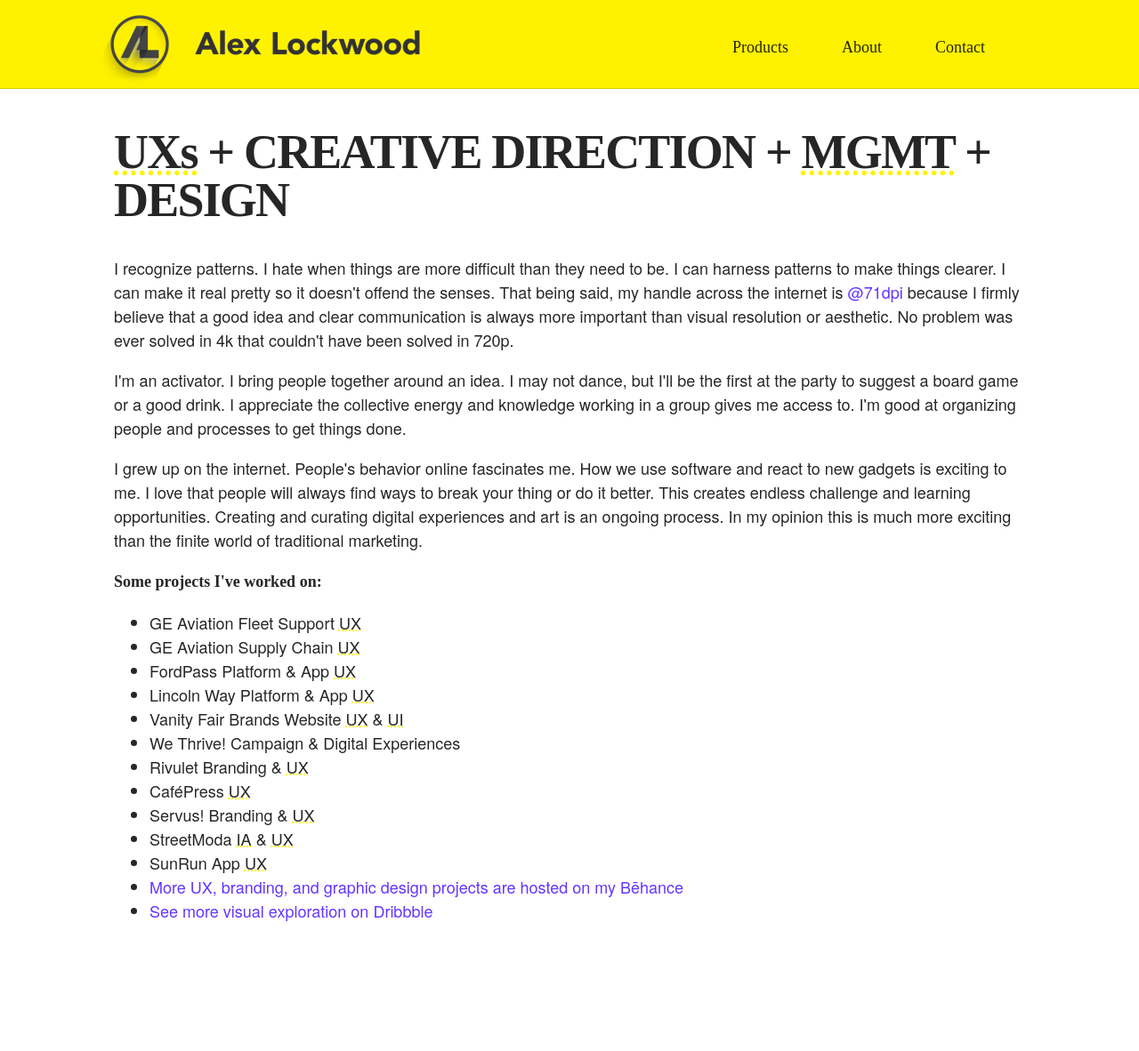
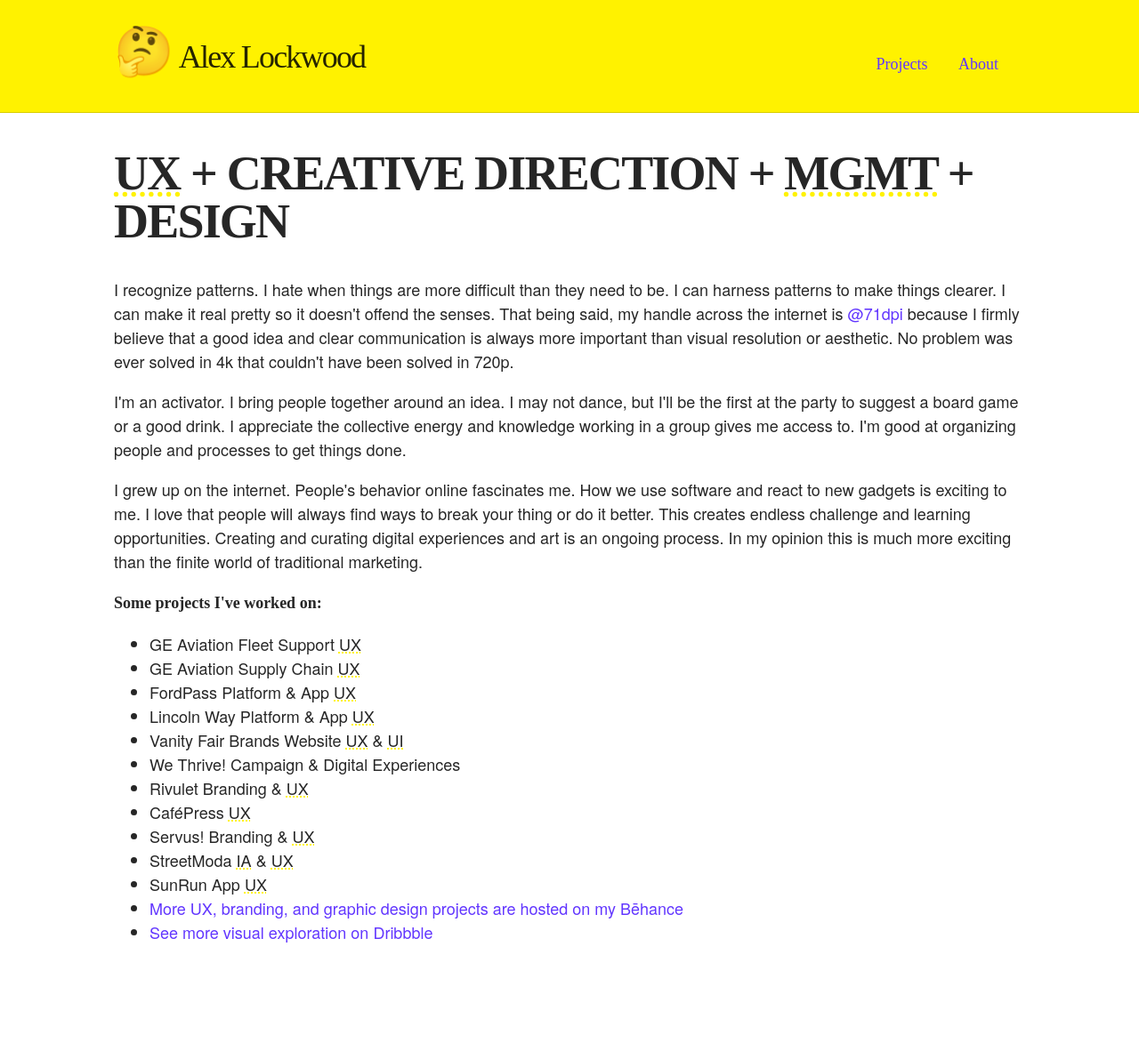
Before and after one commit to 71dpi/alex, a PHP site: page / in a window 1280 px wide. Shown: the whole page at 89% size. After the commit the page ends 1060 px from the top, so only its background shows below. Run offline with PHP 8.4, Linux system fonts and the light colour scheme.

Commit message:
Bailed on the fancy nav

```diff
--- a/index.html
+++ b/index.html
@@ -6,42 +6,20 @@
     <title>Alex Lockwood's Website</title>
   </head>
   <body>
-
       <header>
           <div id="logo">
               <a class="logo-link" href="/index.html" title="back to homepage" rel="homepage">
-                <picture>
-                  <source media="(min-width:650px)" srcset="img/alexlockwood-logo.webp 2x" style="height:100px;">
-                  <source media="(min-width:650px)" srcset="img/alexlockwood-logo.png 2x" style="height:100px;">
-                  <source media="(min-width:465px)" srcset="img/alexlockwood-logo.webp" style="height:100px;">
-                  <source media="(min-width:465px)" srcset="img/alexlockwood-logo.png" style="height:100px;">
-                  <img src="img/alexlockwood-logo.png" alt="Alex Lockwood Logo" style="height:100px;">
-                </picture>
-              </a>
+                <span class="big-emoji">🤔</span>&nbsp;Alex Lockwood</a>
             </div>
-            <input id="main-menu-checkbox" type="checkbox">
-            <label for="main-menu-checkbox" class="menu-toggle">
-          <span class="sr-only">Open main menu</span>
-          <span class="fa fa-bars" aria-hidden="true">Menu</span>
-        </label>
-        <nav id="main-menu" role="navigation" class="main-menu" aria-expanded="false" aria-label="Main menu">
-          <label for="main-menu-checkbox"class="menu-close">
-            <span class="sr-only">Close main menu</span>
-            <span class="fa fa-close" aria-hidden="true">Menu</span>
-          </label>
-          <ul>
-            <li class="nav-link"><a href="#">Products</a></li>
+        <nav id="main-menu" role="navigation" class="main-menu">
+          <ul class="nav-links">
+            <li class="nav-link"><a href="#">Projects</a></li>
             <li class="nav-link"><a href="#">About</a></li>
-            <li class="nav-link"><a href="#">Contact</a></li>
           </ul>
         </nav>
-        <label for="main-menu-checkbox"
-           class="backdrop"
-           tabindex="-1"
-           aria-hidden="true" hidden></label>
       </header>
-
-    <h1><abbr title="User Experience">UXs</abbr> + CREATIVE DIRECTION + <abbr title="Management & Direction">MGMT</abbr> + DESIGN</h1>
+<div id="content">
+    <h1><abbr title="User Experience">UX</abbr> + CREATIVE DIRECTION + <abbr title="Management & Direction">MGMT</abbr> + DESIGN</h1>
     <p>I recognize patterns. I hate when things are more difficult than they need to be. I can harness patterns to make things clearer. I can make it real pretty so it doesn't offend the senses. That being said, my handle across the internet is <a href="http://www.twitter.com/71dpi" title="Alex on Twitter" rel="external, twitter.com">@71dpi</a> because I firmly believe that a good idea and clear communication is always more important than visual resolution or aesthetic. No problem was ever solved in 4k that couldn't have been solved in 720p.</p>
     <p>I'm an activator. I bring people together around an idea. I may not dance, but I'll be the first at the party to suggest a board game or a good drink. I appreciate the collective energy and knowledge working in a group gives me access to. I'm good at organizing people and processes to get things done.</<p>
     <p>I grew up on the internet. People's behavior online fascinates me. How we use software and react to new gadgets is exciting to me. I love that people will always find ways to break your thing or do it better. This creates endless challenge and learning opportunities. Creating and curating digital experiences and art is an ongoing process. In my opinion this is much more exciting than the finite world of traditional marketing.</p>
@@ -61,5 +39,6 @@
       <li><a href="http://www.behance.net/71dpi" title="Alex's Behance portfolio" rel="external, Behance.net">More UX, branding, and graphic design projects are hosted on my Bēhance</a></li>
       <li><a href="http://www.dribbble.com/71dpi" title="Alex's Works in Progress and explorations on Dribbble" rel="external, dribbble.com">See more visual exploration on Dribbble</a></li>
     </ul>
+  </div>
   </body>
 </html>
--- a/style.css
+++ b/style.css
@@ -2,20 +2,64 @@ html {
   font-size: 18px;
 }
 body {
-  margin: 8rem 10%;
   padding: 0;
+  margin: 0;
 }
 header {
-  height: 100px;
-  position: absolute;
+  display: inline-block;
+  width: 100%;
+  box-sizing: inherit;
   top: 0;
   left: 0;
   right: 0;
-  padding: 0px 10%;
+  padding: 2rem 0px 1rem;
+  margin: 0;
   border-bottom: 1px solid rgba(0, 0, 0, 0.15);
   background-color: #fff200;
-  line-height: 100px;
 }
+#logo {
+  display: inline-block;
+  float: left;
+  margin-left: 10%;
+}
+.logo-link {
+  font-family: HelveticaNeue-Bold;
+  font-size: 2rem;
+  color: rgba(0, 0, 0, 0.85);
+  letter-spacing: -0.1rem;
+  line-height: 2.5rem;
+}
+.big-emoji {
+  font-size: 3rem;
+}
+nav {
+  display: block;
+  float: right;
+  margin-right: 10%;
+    top: 20px;
+}
+
+.nav-link {
+  display: inline-block;
+  padding: 0;
+  margin: 0 30px 0 0;
+  vertical-align: -webkit-baseline-middle;
+  font-family: HelveticaNeue-Bold;
+  font-size: 1rem;
+  color: rgba(0, 0, 0, 0.85);
+  letter-spacing: 0rem;
+  line-height: 4rem;
+}
+
+#main-menu{
+
+}
+.nav-links {
+  margin:0;
+}
+
+#content {display: inline-block; margin:0 10%;}
+
 p {
   font-family: HelveticaNeue;
   font-size: 1rem;
@@ -87,33 +131,6 @@ a:visited:hover:after {
   width: 100%;
 }
 
-#logo {
-  display: block;
-  float: left;
-  margin-left: -20px;
-}
-
-a.logo-link:after,
-a.logo-link:visited:after {
-  display: none;
-}
-
-nav {
-  display: block;
-  float: right;
-}
-
-.nav-link {
-  display: inline-block;
-  padding: 0;
-  margin: 0 30px 0 0;
-  vertical-align: -webkit-baseline-middle;
-  font-family: HelveticaNeue-Bold;
-  font-size: 1rem;
-  color: rgba(0, 0, 0, 0.85);
-  letter-spacing: 0rem;
-}
-
 a.ani-link,
 a.ani-link:visited {
   text-decoration: none;
@@ -139,202 +156,3 @@ a.ani-link:visited:hover:after {
 #clear-header {
   margin-top: 100px;
 }
-
-/* Screen reader only */
-.sr-only {
-  position: absolute;
-  width: 1px;
-  height: 1px;
-  padding: 0;
-  margin: -1px;
-  overflow: hidden;
-  clip: rect(0, 0, 0, 0);
-  border: 0;
-}
-
-/* Button styling */
-.menu-toggle {
-  display: inline-block;
-  padding: 0.75em 15px;
-  line-height: 1em;
-  font-size: 1em;
-  color: #333;
-  cursor: pointer;
-}
-
-.menu-toggle:hover,
-#main-menu-checkbox:focus ~ header .menu-toggle {
-  color: #c00;
-  outline: auto;
-}
-
-#main-menu-checkbox {
-  position: absolute;
-  left: -100vw; /* get it off the screen */
-}
-
-/*
- Default styles + Mobile first
- Offscreen menu style
-*/
-.main-menu {
-  position: absolute;
-  left: -200px;
-  top: 0;
-  height: 100%;
-  overflow-y: scroll;
-  overflow-x: visible;
-  transition: left 0.3s ease, box-shadow 0.3s ease;
-  z-index: 999;
-}
-
-.main-menu ul {
-  list-style: none;
-  margin: 0;
-  padding: 2.5em 0 0;
-  /* Hide shadow w/ -8px while 'closed' */
-  -webkit-box-shadow: -8px 0 8px rgba(0, 0, 0, 0.5);
-  -moz-box-shadow: -8px 0 8px rgba(0, 0, 0, 0.5);
-  box-shadow: -8px 0 8px rgba(0, 0, 0, 0.5);
-  min-height: 100%;
-  width: 200px;
-  background: #1a1a1a;
-}
-
-.main-menu a,
-.main-menu .menu-close {
-  display: block;
-  padding: 0.75em 15px;
-  line-height: 1em;
-  font-size: 1em;
-  color: #fff;
-  text-decoration: none;
-  border-bottom: 1px solid #383838;
-}
-
-.main-menu li:first-child a {
-  border-top: 1px solid #383838;
-}
-
-.main-menu a:hover,
-.main-menu a:focus,
-.main-menu .menu-close:hover,
-#main-menu-checkbox:focus ~ header .menu-close {
-  background: #333;
-  text-decoration: underline;
-}
-
-.main-menu .menu-close {
-  position: absolute;
-  right: 0;
-  top: 0;
-  cursor: pointer;
-}
-
-/*
- On small devices, allow it to toggle...
-*/
-/*
- :target for non-JavaScript
- aria-expanded="true/false" will be for JavaScript
-*/
-#main-menu-checkbox:checked ~ header .main-menu,
-.main-menu[aria-expanded="true"] {
-  left: 0;
-  outline: none;
-  -moz-box-shadow: 3px 0 12px rgba(0, 0, 0, 0.25);
-  -webkit-box-shadow: 3px 0 12px rgba(0, 0, 0, 0.25);
-  box-shadow: 3px 0 12px rgba(0, 0, 0, 0.25);
-}
-
-#main-menu-checkbox:checked ~ header .menu-close,
-.main-menu[aria-expanded="true"] .menu-close {
-  z-index: 1001;
-}
-
-#main-menu-checkbox:checked ~ header .main-menu ul,
-.main-menu[aria-expanded="true"] ul {
-  position: relative;
-  z-index: 1000;
-}
-
-/*
- We could us `.main-menu:target:after`, but
- it wouldn't be clickable.
-*/
-#main-menu-checkbox:checked ~ header .backdrop,
-.main-menu[aria-expanded="true"] + .backdrop {
-  position: absolute;
-  display: block;
-  content: "";
-  left: 0;
-  top: 0;
-  width: 100%;
-  height: 100%;
-  z-index: 998;
-  background: #000;
-  background: rgba(0, 0, 0, 0.85);
-  cursor: default;
-}
-
-@supports (position: fixed) {
-  .main-menu,
-  #main-menu-checkbox:checked ~ header .backdrop,
-  .main-menu[aria-expanded="true"] + .backdrop {
-    position: fixed;
-  }
-}
-
-/*
- Larger screen styling
- Horizontal menu
-*/
-@media (min-width: 768px) {
-  .menu-toggle,
-  .main-menu .menu-close,
-  #main-menu-checkbox {
-    display: none;
-  }
-
-  /* Undo positioning of off-canvas menu */
-  .main-menu {
-    position: relative;
-    left: auto;
-    top: 30px;
-    height: auto;
-    overflow-y: auto; /* fix dumb MS Edge scrollbar issue */
-  }
-
-  .main-menu ul {
-    display: flex;
-
-    /* Undo off-canvas styling */
-    padding: 0;
-    -webkit-box-shadow: none;
-    -moz-box-shadow: none;
-    box-shadow: none;
-    height: auto;
-    width: auto;
-    background: none;
-  }
-
-  .main-menu a {
-    color: rgba(0, 0, 0, 0.85);
-    border: 0 !important; /* Remove borders from off-canvas styling */
-  }
-
-  .main-menu a:hover,
-  .main-menu a:focus {
-    background: none; /* Remove background from off-canvas styling */
-    color: rgba(0, 0, 0, 1);
-  }
-}
-
-/*
- Demo purposes only
-*/
-*,
-*:before,
-*:after {
-  box-sizing: border-box;
-}
```
Also changed, not shown: img/alexlockwood-logo@0.5x.png (added), img/alexlockwood-logo@0.5x.webp (added).
